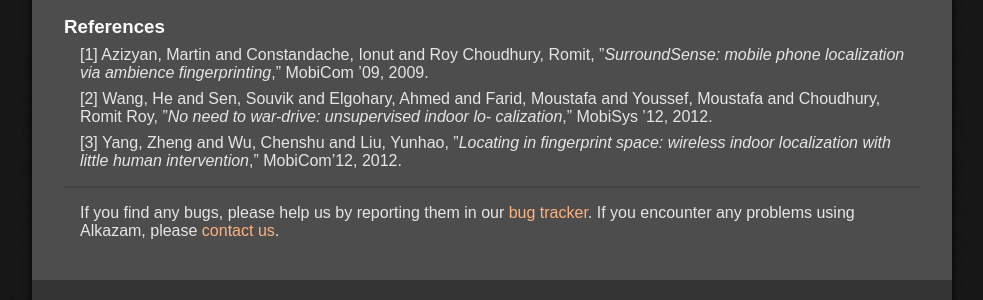
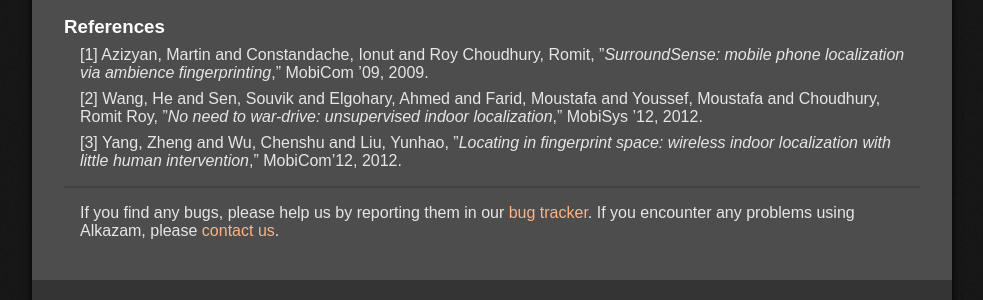
Before and after one commit to quake0day/Alakazam, a Jekyll site: the page built from index.md, in a window 1280 px wide. Shown: the part 1340-1640 px from the top of the page, without its empty margins (148-1131 px from the left). Built offline with Jekyll 4.4.1, drawn with Linux system fonts in a browser that asks for light colours.

Commit message:
change index

```diff
--- a/index.md
+++ b/index.md
@@ -36,7 +36,7 @@ The difference between existing approach and our approach is that we want to use
 [1] Azizyan, Martin and Constandache, Ionut and Roy Choudhury, Romit, ”*SurroundSense: mobile phone localization via ambience fingerprinting*,” MobiCom ’09, 2009.
 
 
-[2] Wang, He and Sen, Souvik and Elgohary, Ahmed and Farid, Moustafa and Youssef, Moustafa and Choudhury, Romit Roy, ”*No need to war-drive: unsupervised indoor lo- calization*,” MobiSys ’12, 2012.
+[2] Wang, He and Sen, Souvik and Elgohary, Ahmed and Farid, Moustafa and Youssef, Moustafa and Choudhury, Romit Roy, ”*No need to war-drive: unsupervised indoor localization*,” MobiSys ’12, 2012.
 
 
 [3] Yang, Zheng and Wu, Chenshu and Liu, Yunhao, ”*Locating in fingerprint space: wireless indoor localization with little human intervention*,” MobiCom’12, 2012.
```
